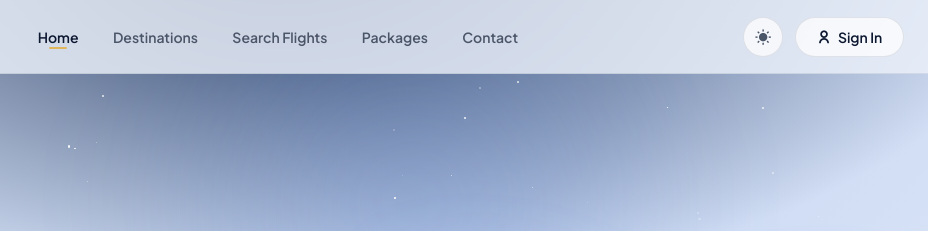
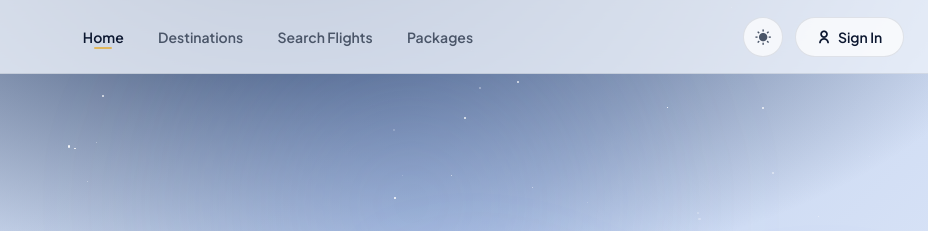
Before and after one commit to imranwebdev01/SyedFlights, a plain HTML site: page index.html in a window 1280 px wide. Shown: the top 231 px of the page, 352-1280 px from the left. Drawn offline with nearby package versions, Linux system fonts and the light colour scheme.

Commit message:
Removed Contact menu from navbar

```diff
--- a/index.html
+++ b/index.html
@@ -28,7 +28,7 @@
       <li><a href="#destinations" class="nav-link">Destinations</a></li>
       <li><a href="#search" class="nav-link">Search Flights</a></li>
       <li><a href="#packages" class="nav-link">Packages</a></li>
-      <li><a href="#contact" class="nav-link">Contact</a></li>
+
     </ul>
 
     <div class="nav-actions">
```
